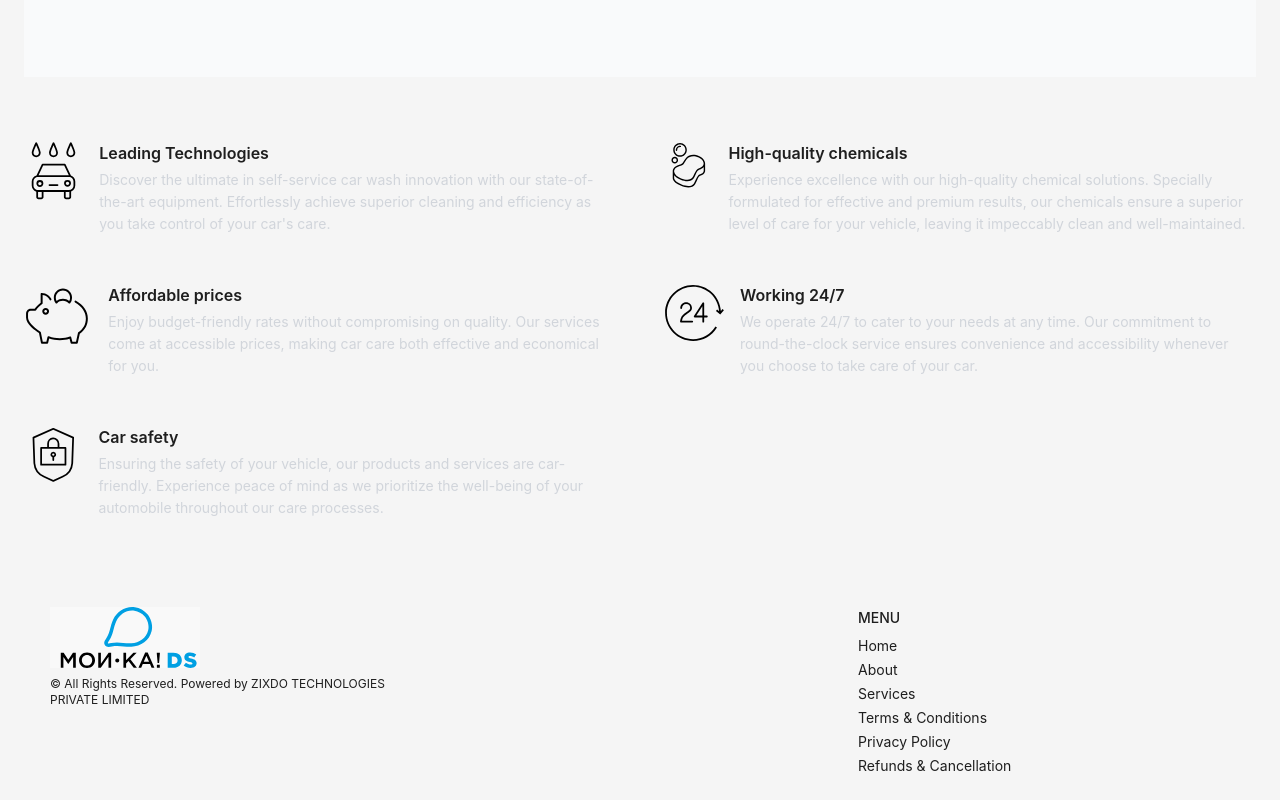
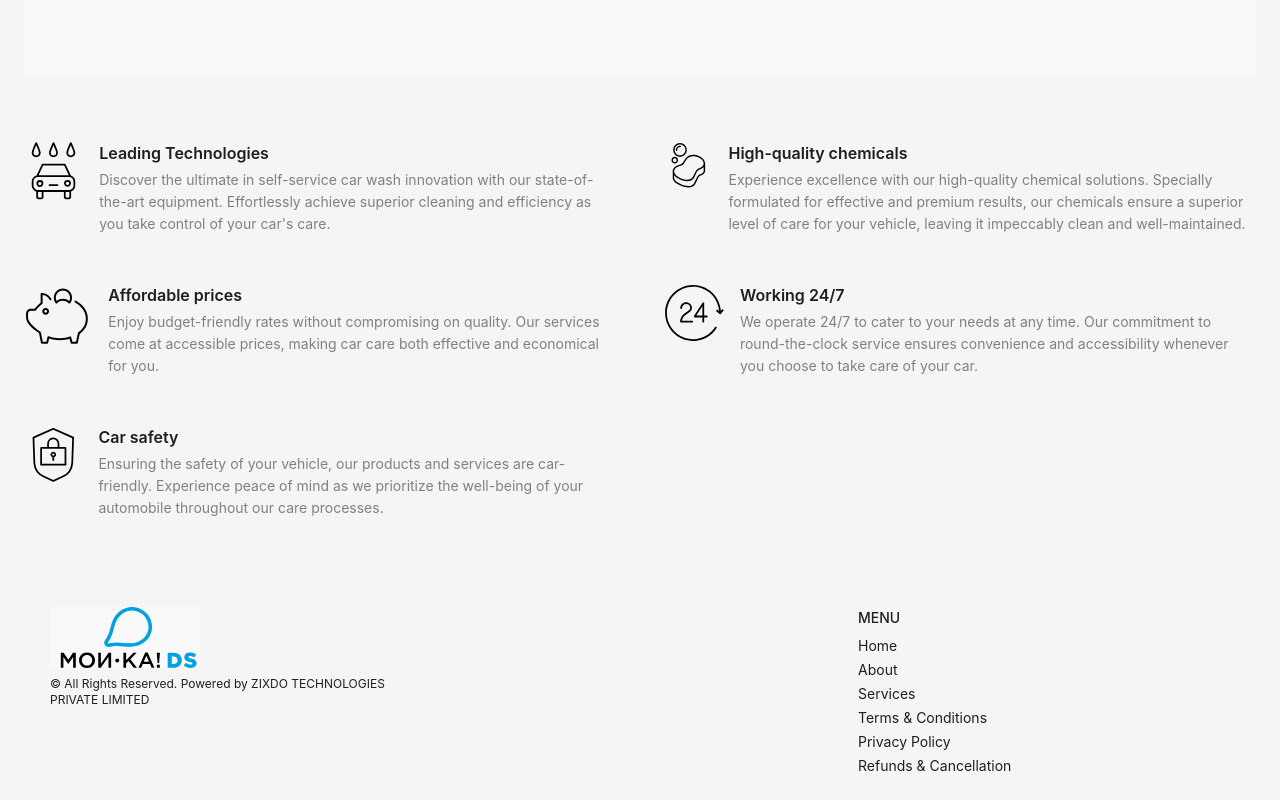
Before and after one commit to DS-Industry/onvi-indian-frontend, a Next.js app: page /onvi-indian-frontend/landing in a window 1280 px wide. Shown: the part 2092-2892 px from the top of the page. Built offline with nearby package versions, Linux system fonts and the light colour scheme.

Commit message:
fixing the loading issue and image optimisation

```diff
--- a/src/components/lending/InfoCard.tsx
+++ b/src/components/lending/InfoCard.tsx
@@ -27,7 +27,7 @@ export default function InfoCard({
         <Title level={5} style={{ margin: 0 }}>
           {title}
         </Title>
-        <Paragraph style={{ margin: "4px 0 0", color: "#d1d5db", fontSize: "0.875rem" }}>
+        <Paragraph style={{ margin: "4px 0 0", color: "gray", fontSize: "0.875rem" }}>
           {text}
         </Paragraph>
       </div>
--- a/src/components/lending/PhotoCard.tsx
+++ b/src/components/lending/PhotoCard.tsx
@@ -33,6 +33,7 @@ export default function PhotoCard({
       cover={
         <Image
           src={photo}
+          loading={"eager"}
           alt={title || "Photo"}
           style={{
             height: "14rem", // ~ h-56
```
